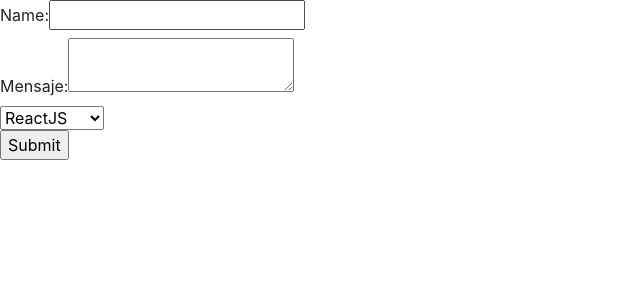
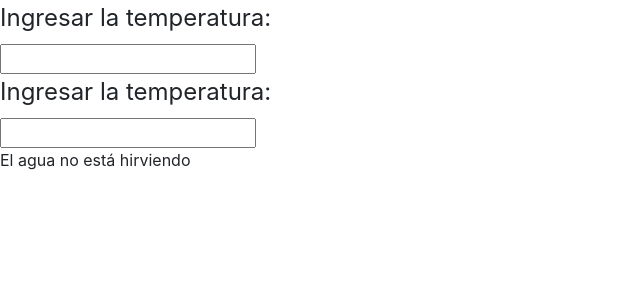
Before and after one commit to ces1406/Estudio-ReactJS, a React app: page / in a window 1280 px wide. Shown: the top 300 px of the page, without its empty margins (0-640 px from the left). Built offline with nearby package versions, Linux system fonts and the light colour scheme.

Commit message:
lifting state up

```diff
--- a/index.js
+++ b/index.js
@@ -9,7 +9,8 @@ import ReactDOM from 'react-dom';
 //import App from './src/sitio_oficial/6_handling_events/App';
 //import App from './src/sitio_oficial/7_conditional_rendering/App';
 //import App from './src/sitio_oficial/8_lists_and_keys/App';
-import App from './src/sitio_oficial/9_forms/App';
+//import App from './src/sitio_oficial/9_forms/App';
+import App from './src/sitio_oficial/10_lifting_state_up/App';
 import 'bootstrap/dist/css/bootstrap.min.css';
 
 ReactDOM.render(<App />, document.getElementById('root'));
--- /dev/null
+++ b/src/sitio_oficial/10_lifting_state_up/App.js
@@ -0,0 +1,94 @@
+import React from 'react';
+
+const escalas={
+    c:'celsius',
+    f:'fahrenheit4'
+}
+function aCelsius(gradF){
+    return (gradF-32)*5/9;
+}
+function aFahrengeit(gradC){
+    return (gradC*9/5)+32
+}
+function convertir(temp,funcion){
+    const entrada = parseFloat(temp);
+    if(Number.isNaN(entrada)){return ''}
+    const salida = funcion(entrada);
+    const redondeo = Math.round(salida * 1000)/1000;
+    return redondeo.toString()
+}
+function Hierve(props){
+    if(props.celsius >= 100){
+        return <p>El agua está hirviendo</p>
+    }
+    return <p>El agua no está hirviendo</p>
+}
+
+class Calculadora extends React.Component {
+    constructor(props){
+        super(props);
+        this.manejarCelsius = this.manejarCelsius.bind(this);
+        this.manejarFahrenh = this.manejarFahrenh.bind(this)
+        this.state={
+            temperatura:'',
+            escala:'c'
+        }
+    }
+    manejarCelsius (temp){
+        this.setState({
+            escala:'c',
+            temperatura:temp
+        })
+    }
+    manejarFahrenh (temp){
+        this.setState({
+            escala:'f',
+            temperatura:temp
+        })
+    }
+    render(){
+        const escala = this.state.escala;
+        const temp = this.state.temperatura;
+        const celsius = escala === 'f'? convertir(temp,aCelsius) : temp;
+        const fahrenh = escala === 'c'? convertir(temp,aFahrengeit) : temp;
+        return(
+            <div>
+                <Temperatura escala="c" temperatura={celsius} cambioDeTemp={this.manejarCelsius}></Temperatura>
+                <Temperatura escala="f" temperatura={fahrenh} cambioDeTemp={this.manejarFahrenh}></Temperatura>
+                <Hierve celsius={parseFloat(celsius)} />
+            </div>
+        )
+    }
+}
+
+class Temperatura extends React.Component {
+    constructor (props){
+        super(props);
+        this.handleChange = this.handleChange.bind(this);
+        this.state={
+            temperatura:''
+        }
+    }
+    handleChange(e){
+        //this.setState({temperatura:e.target.value})
+        this.props.cambioDeTemp(e.target.value)
+    }
+    render() {
+        const temperatura = this.props.temperatura;
+        return (
+          <fieldset>
+            <legend>Ingresar la temperatura:</legend>
+            <input value={temperatura} onChange={this.handleChange} />
+          </fieldset>
+        );
+      }
+}
+export default class App extends React.Component{
+    render(){
+        return(
+            <div>
+                <Calculadora />
+            </div>
+        )
+    }
+}
```
